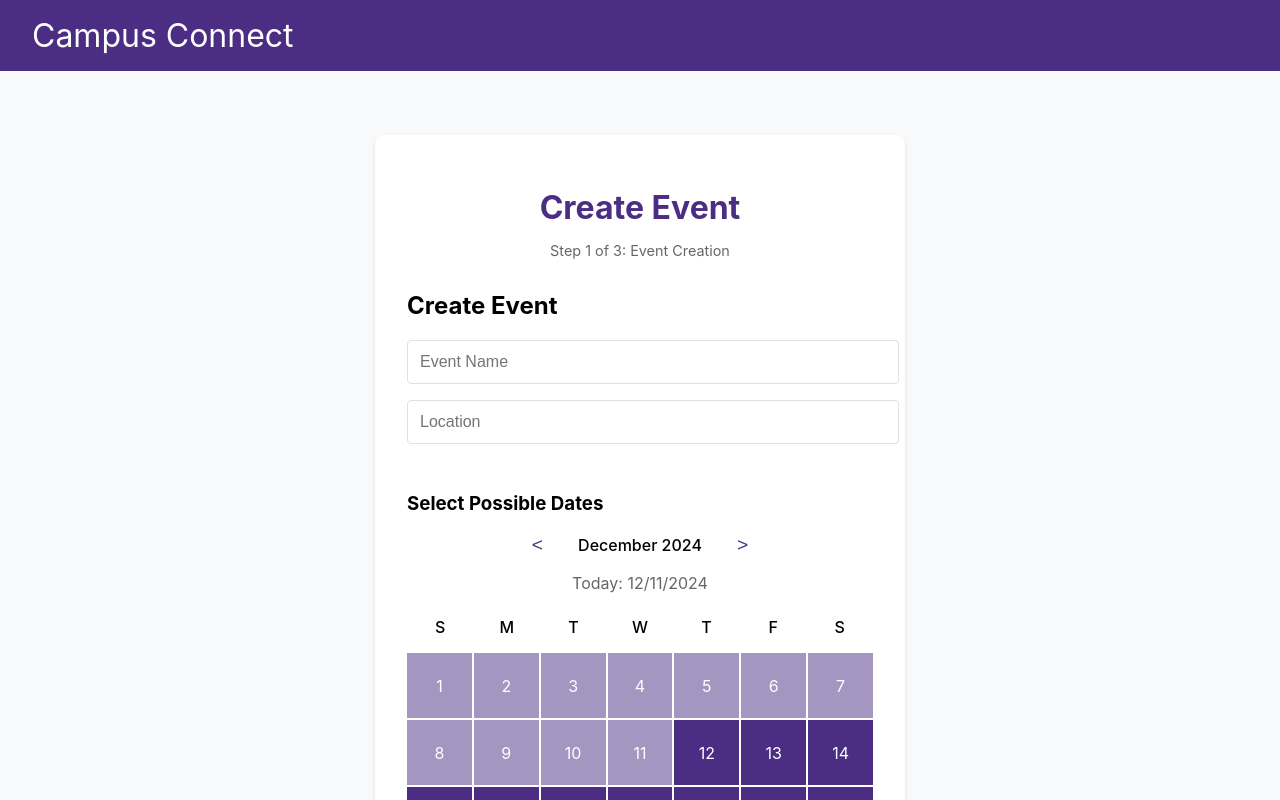
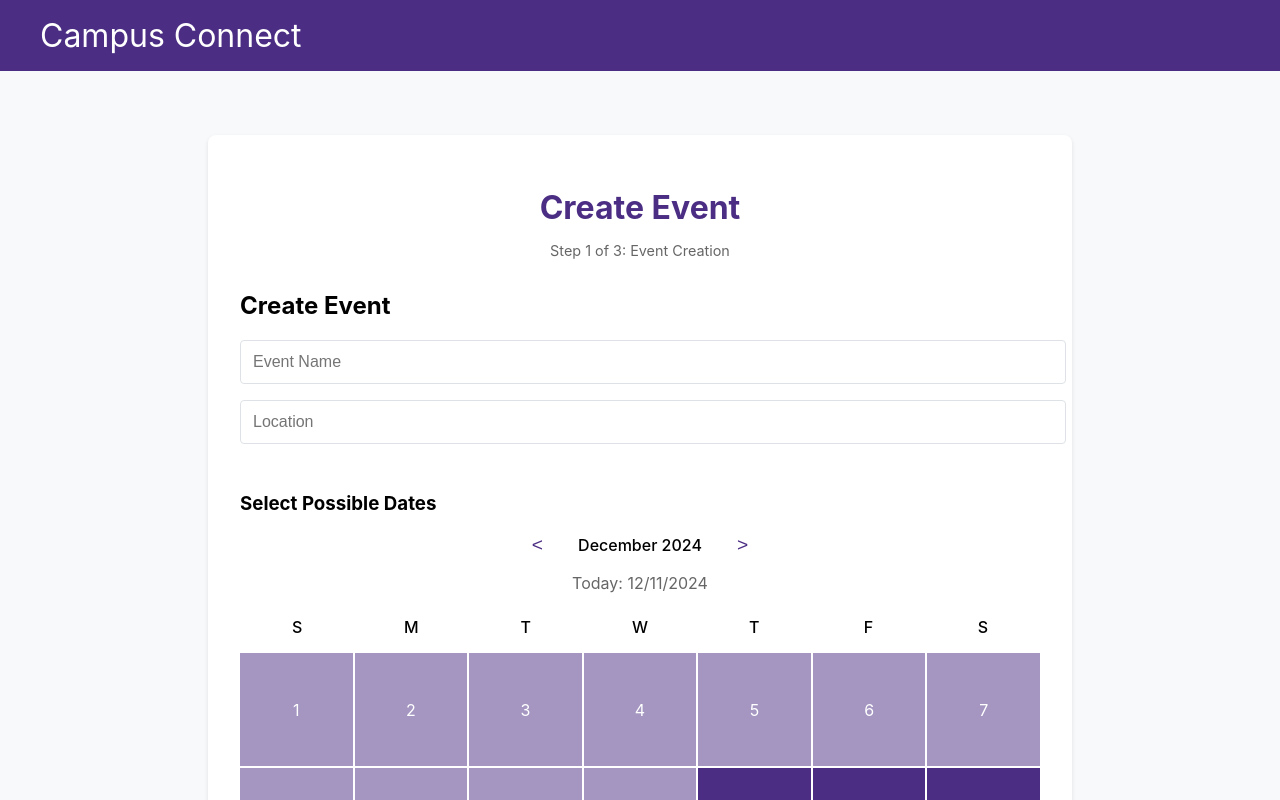
Before and after one commit to tiffanyy3/campus-connect, a React (Create React App) app: page / in a window 1280 px wide. Shown: the top 800 px of the page. Built offline with nearby package versions, Linux system fonts and the light colour scheme; no server answers.

Commit message:
commit #5: fixed navigation and time slot highlights in ResultsView

```diff
--- a/src/App.css
+++ b/src/App.css
@@ -18,24 +18,22 @@ body {
 
 
 .main-content {
+  max-width: 1200px;
+  margin: 0 auto;
   padding: 2rem;
-}
-
-.main-content {
-  display: flex;
-  flex-direction: column;
-  min-height: calc(100vh - 60px);
 }
 
 .app-header {
   background-color: #4b2e83;
-  padding: 1rem 2rem;
+  padding: 1rem 0;
   margin-bottom: 2rem;
 }
 
 .app-header h1 {
+  max-width: 1200px;
+  margin: 0 auto;
+  padding: 0 2rem;
   color: white;
-  margin: 0;
   font-size: 2rem;
   font-weight: normal;
 }
--- a/src/components/Navigation.css
+++ b/src/components/Navigation.css
@@ -2,8 +2,11 @@
     display: flex;
     gap: 1rem;
     margin-bottom: 2rem;
-    padding: 0 2rem;
+    max-width: 1200px;
+    margin: 0 auto 2rem;
+    padding: 0;
   }
+
 
   .nav-button {
     padding: 0.5rem 1rem;
--- a/src/components/ResultsView.css
+++ b/src/components/ResultsView.css
@@ -66,7 +66,22 @@
   display: flex;
   align-items: center;
   background: white;
+  transition: background-color 0.2s;
 }
+
+.time-slot.none-available {
+  background-color: white;
+}
+
+.time-slot.some-available {
+  background-color: rgba(75, 46, 131, 0.1);
+}
+
+.time-slot.all-available {
+  background-color: rgba(75, 46, 131, 0.2);
+  border-color: #4b2e83;
+}
+
 
 .time-slot-content {
   display: flex;
--- a/src/components/ResultsView.js
+++ b/src/components/ResultsView.js
@@ -70,6 +70,7 @@ function ResultsView() {
         <h1>View Group Availability</h1>
         <p className="flow-indicator">Confirmation: Group Results</p>
       </div>
+
       <div className="event-details">
         <h2>{event.eventName}</h2>
         <p>Location: {event.location}</p>
@@ -93,18 +94,13 @@ function ResultsView() {
                       count > 0 ? 'some-available' : ''
                     }`}
                   >
-                    <div className="time-slot-content">
-                      <span className="time">{time}</span>
-                      <span className="count">{count}/{totalParticipants} available</span>
-                      <div className="participants">
-                        {availableParticipants.map((participant, index) => (
-                          <React.Fragment key={participant}>
-                            <span className="participant-name">{participant}</span>
-                            {index < availableParticipants.length - 1 && ", "}
-                          </React.Fragment>
-                        ))}
-                      </div>
-                    </div>
+                    <span className="time">{time}</span>
+                    <span className="count">{count}/{totalParticipants} available</span>
+                    {count > 0 && (
+                      <span className="participants">
+                        {availableParticipants.join(', ')}
+                      </span>
+                    )}
                   </div>
                 );
               })}
```
